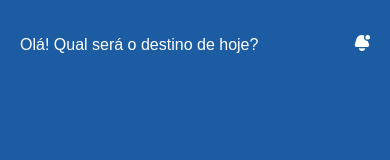
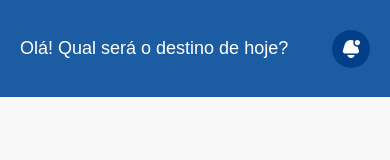
Before and after one commit to iemaneul/metroSP, a plain HTML site: page mobile.html in a window 390 px wide. Drawn offline with nearby package versions, Linux system fonts and the light colour scheme.

Commit message:
Update mobile.css

```diff
--- a/assets/css/mobile.css
+++ b/assets/css/mobile.css
@@ -4,7 +4,6 @@ html {
   padding: 0px;
   margin: 0px;
   height: 100vh;
-  background-color: #1C5CA2;
 }
 
 body {
@@ -17,12 +16,28 @@ body {
   background-color: #1C5CA2;
 }
 
+.bg-d-blue {
+  background-color: #033F88;
+}
+
 .c-white {
   color: #FFFFFF;
 }
 
+.br-50 {
+  border-radius: 50px;
+}
+
+.p-10 {
+  padding: 10px;
+}
+
 .p-20 {
   padding: 20px;
+}
+
+.pb-5 {
+  padding-bottom: 5px;
 }
 
 .d-flex {
@@ -40,3 +55,12 @@ body {
 .ai-center {
   align-items: center;
 }
+
+.fs-18 {
+  font-size: 18px;
+}
+
+.safe-top-area {
+  background-color: #1C5CA2;
+  height: env(safe-area-inset-top);
+}
```
